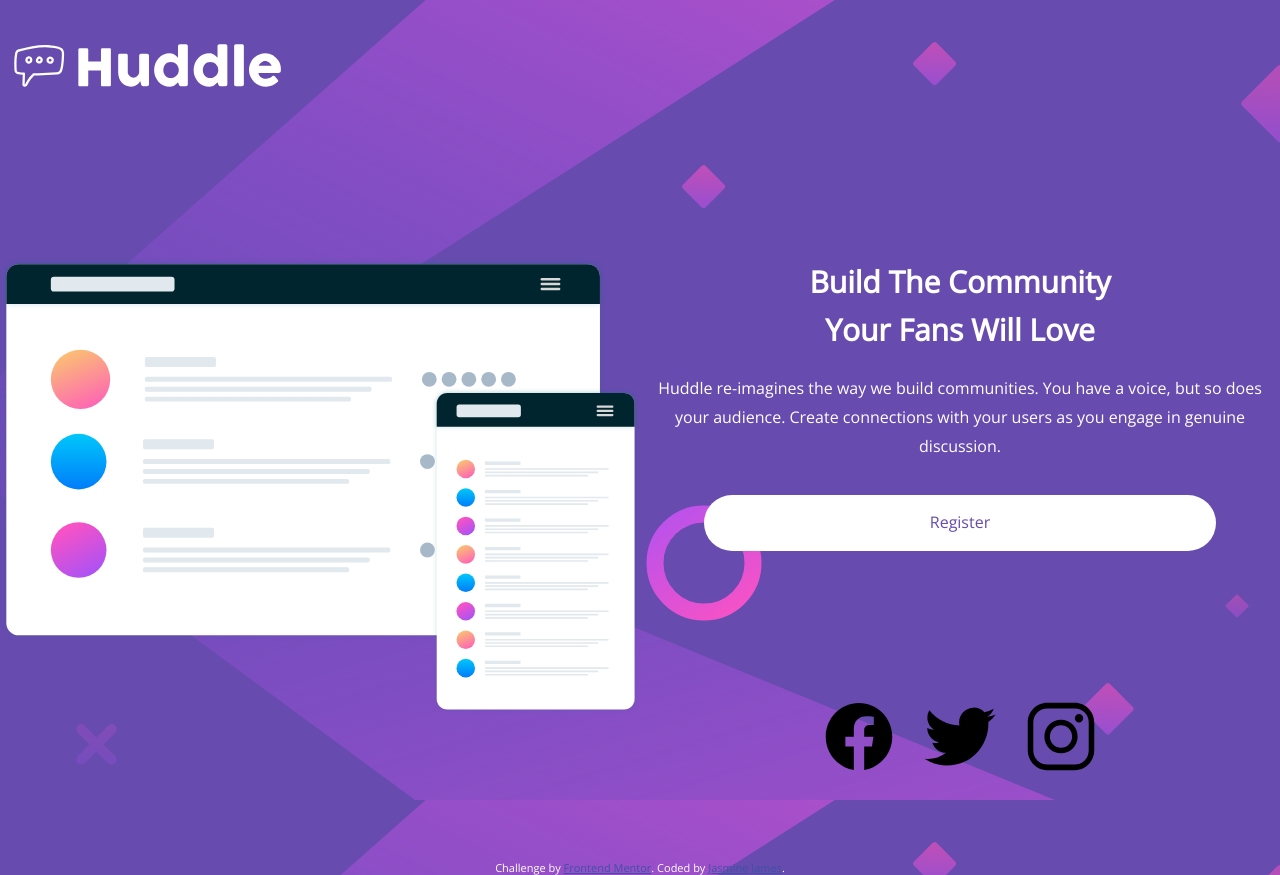
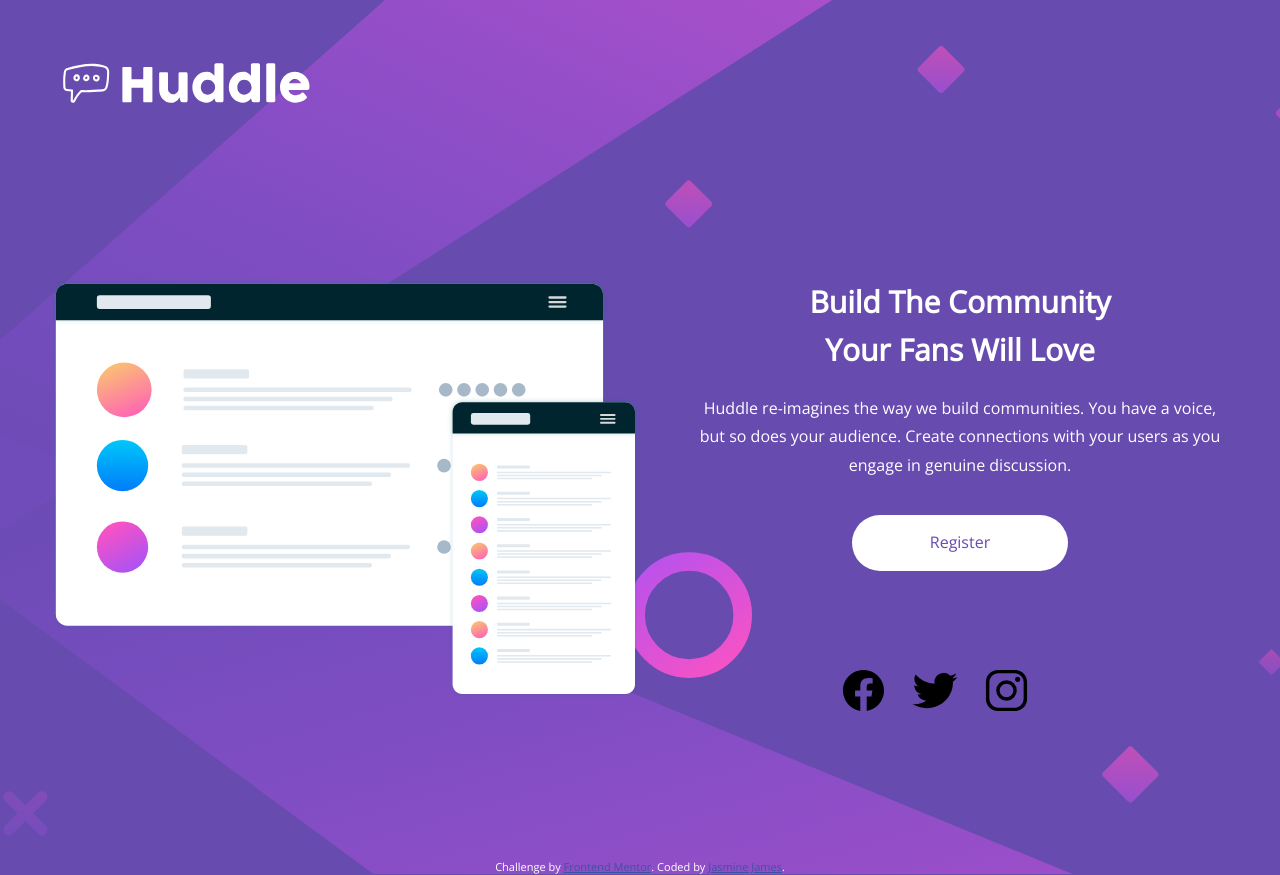
Before and after one commit to jjames93/huddle-landing-page-challenge, a plain HTML site: page index.html in a window 1280 px wide. Drawn offline with nearby package versions, Linux system fonts and the light colour scheme.

Commit message:
background screensize transitions and icon work

```diff
--- a/style.css
+++ b/style.css
@@ -7,14 +7,17 @@
 body{
     font-family: 'Open Sans', sans-serif;
     font-size: 16px;
-    background-image: url(/images/bg-desktop.svg);
+    background-image: url(/images/bg-mobile.svg);
+    background-repeat: no-repeat;
+    background-position: top;
+    background-size: 100% 55%;
 
 
     background-color: hsl(257, 40%, 49%);
 }
 
 section{
-    display:flex;
+    display: flex;
     width: 100%;
     min-height: 100vh;
     align-items: center;
@@ -25,11 +28,11 @@ section{
 .container{
     display: grid;
     grid-template-columns: 100%;
-    max-width: 400px;
+    max-width: 600px;
     margin: 0 auto;
+    padding: 50px;
 }
 .logo{
-    margin-top: 30px;
     margin-bottom: 90px;
     grid-area: logo;
     grid-area: span 1 / span 1;
@@ -78,7 +81,7 @@ border-radius: 50px;
 }
 
 .social img{
-    width: 12%;
+    width: 8%;
     margin: 10px;
 }
 
@@ -86,7 +89,14 @@ footer{
     color:white;
 }
 
-@media only screen and (min-width: 1000px){
+@media only screen and (min-width: 820px){
+
+    body{
+        font-family: 'Open Sans', sans-serif;
+        font-size: 16px;
+        background-image: url(/images/bg-desktop.svg);
+        background-size: cover;
+    }
 
     .container{
         display: grid;
@@ -94,6 +104,7 @@ footer{
         grid-template-rows: 30% 50% 20%;
         max-width: 1400px;
         margin: 0 auto;
+        padding: 50px;
     }
 
     .logo{
@@ -106,6 +117,7 @@ footer{
 
     .words{
         grid-row-start: 2;
+        padding-left: 50px;
     }
 
     .contain2 {
@@ -113,8 +125,19 @@ footer{
         grid-column-start: 2;
     }
 
-    .social img{
+    #button{
+        text-decoration: none;
+        color: hsl(257, 40%, 49%);
+        background-color: white;
+        padding: 15px;
+        width: 40%;
+        display: inline-block;
+        margin-bottom: 80px;
+        margin-top: 30px;
+        border-radius: 50px;
 
     }
 
+
+
 }
```
